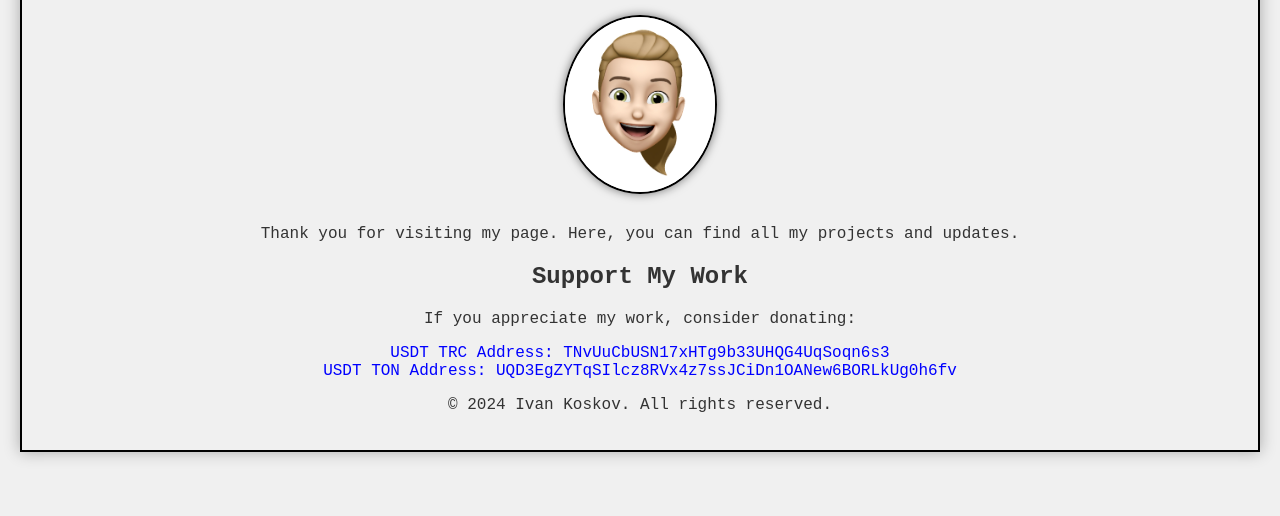
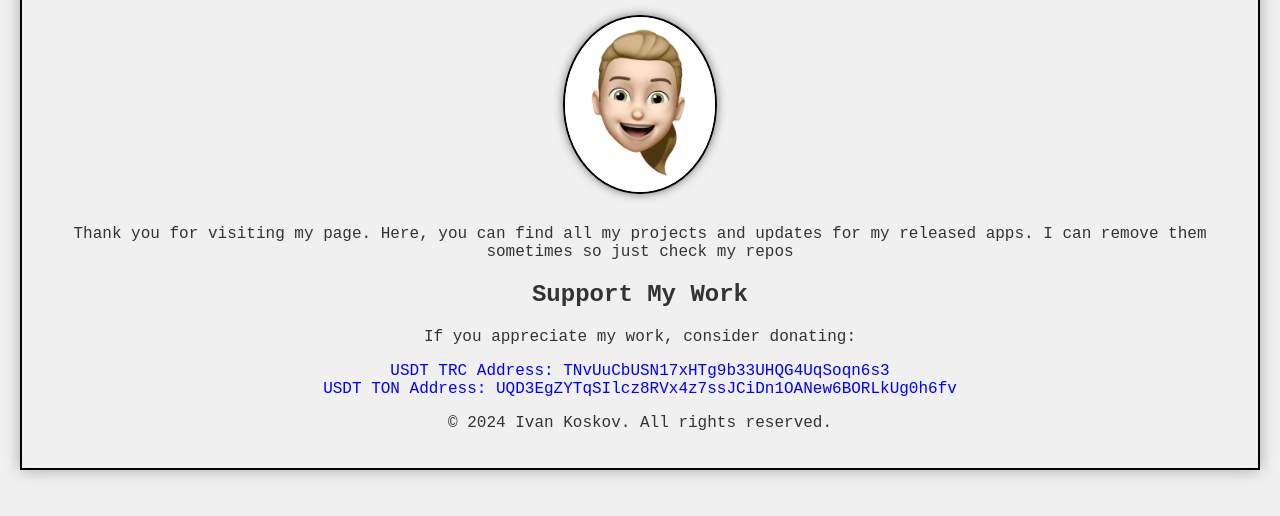
Before and after one commit to IvanKoskov/me, a plain HTML site: page index.html in a window 1280 px wide. Shown: the part 136-652 px from the top of the page. Drawn offline with Linux system fonts and the light colour scheme.

Commit message:
Update index.html
nothing interesting

```diff
--- a/index.html
+++ b/index.html
@@ -40,7 +40,7 @@
     <h1>Welcome to My Archive!</h1>
     <img src="image.png" alt="Your Avatar" width="150">
 
-    <p>Thank you for visiting my page. Here, you can find all my projects and updates.</p>
+    <p>Thank you for visiting my page. Here, you can find all my projects and updates for my released apps. I can remove them sometimes so just check my repos</p>
 
     <div class="donation">
         <h2>Support My Work</h2>
```
